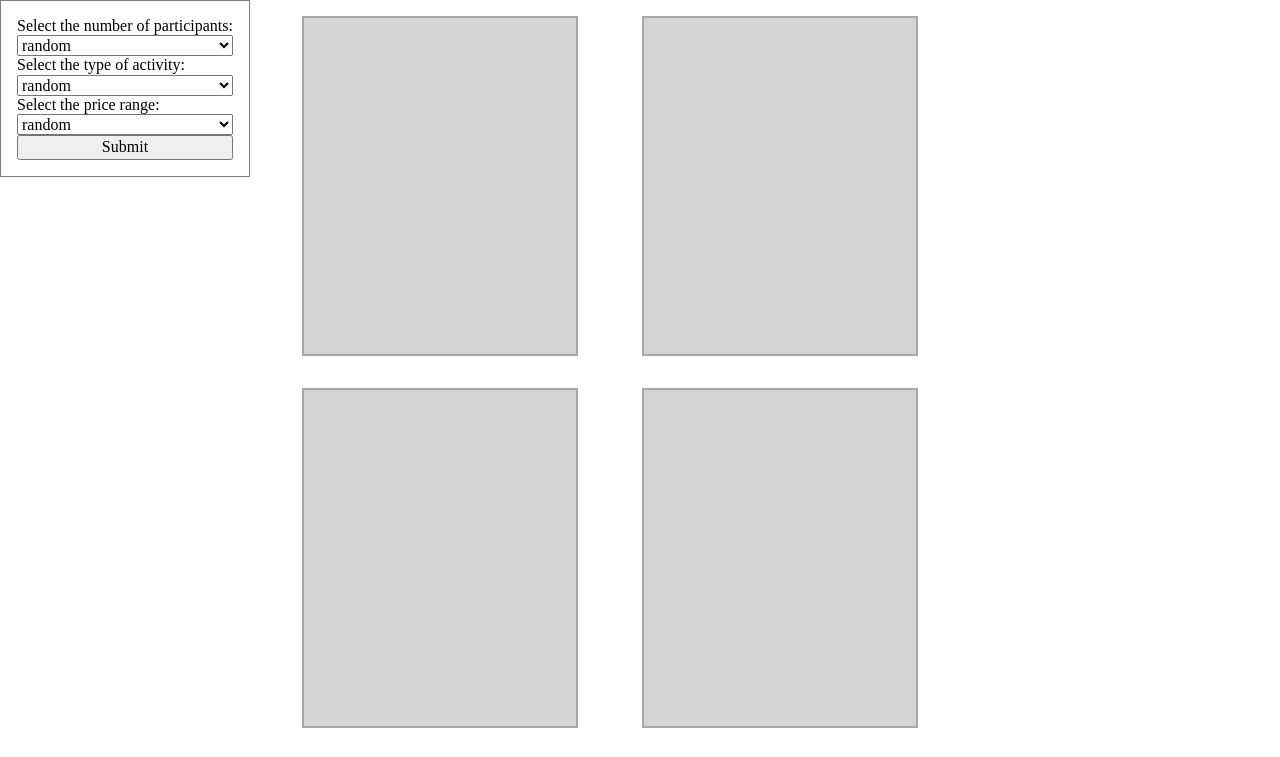
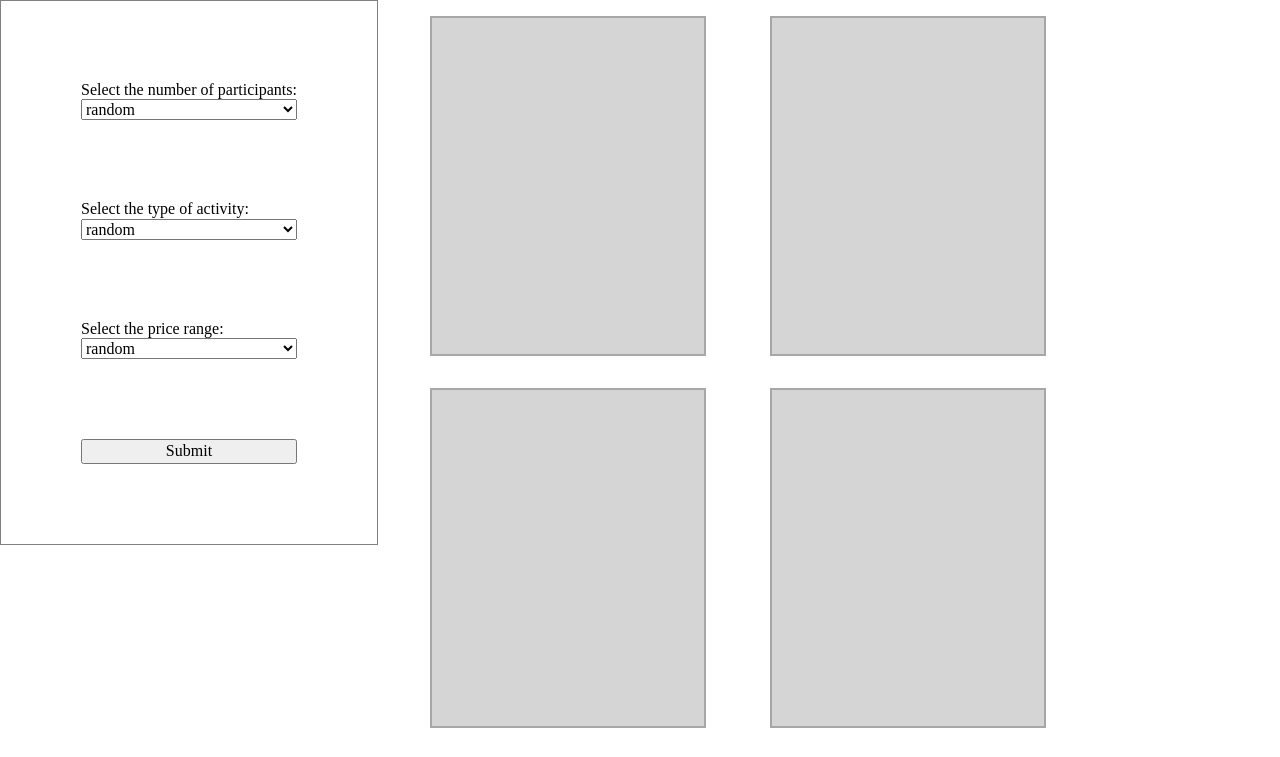
Before and after one commit to fullstackstorm/bored-project, a plain HTML site: page index.html in a window 1280 px wide. Shown: the top 757 px of the page. Drawn offline with nearby package versions, Linux system fonts and the light colour scheme.

Commit message:
Add negative space around the elements.

```diff
--- a/css/style.css
+++ b/css/style.css
@@ -70,8 +70,13 @@
 
 #activity-requester {
   border: grey solid 1px;
-  padding: 1rem;
+  padding: 5rem;
   display: inline-grid;
+}
+
+.form-spacer {
+  width: 5rem;
+  height: 5rem;
 }
 
 .card .header {
--- a/index.html
+++ b/index.html
@@ -40,12 +40,15 @@
           >Select the number of participants:</label
         >
         <select id="participant-quantity-selection"></select>
+        <div class="form-spacer"></div>
         <label for="activity-type-selection"
           >Select the type of activity:</label
         >
         <select id="activity-type-selection"></select>
+        <div class="form-spacer"></div>
         <label for="price-range-seclection">Select the price range:</label>
         <select id="price-range-seclection"></select>
+        <div class="form-spacer"></div>
         <input type="submit" />
       </form>
     </div>
```
